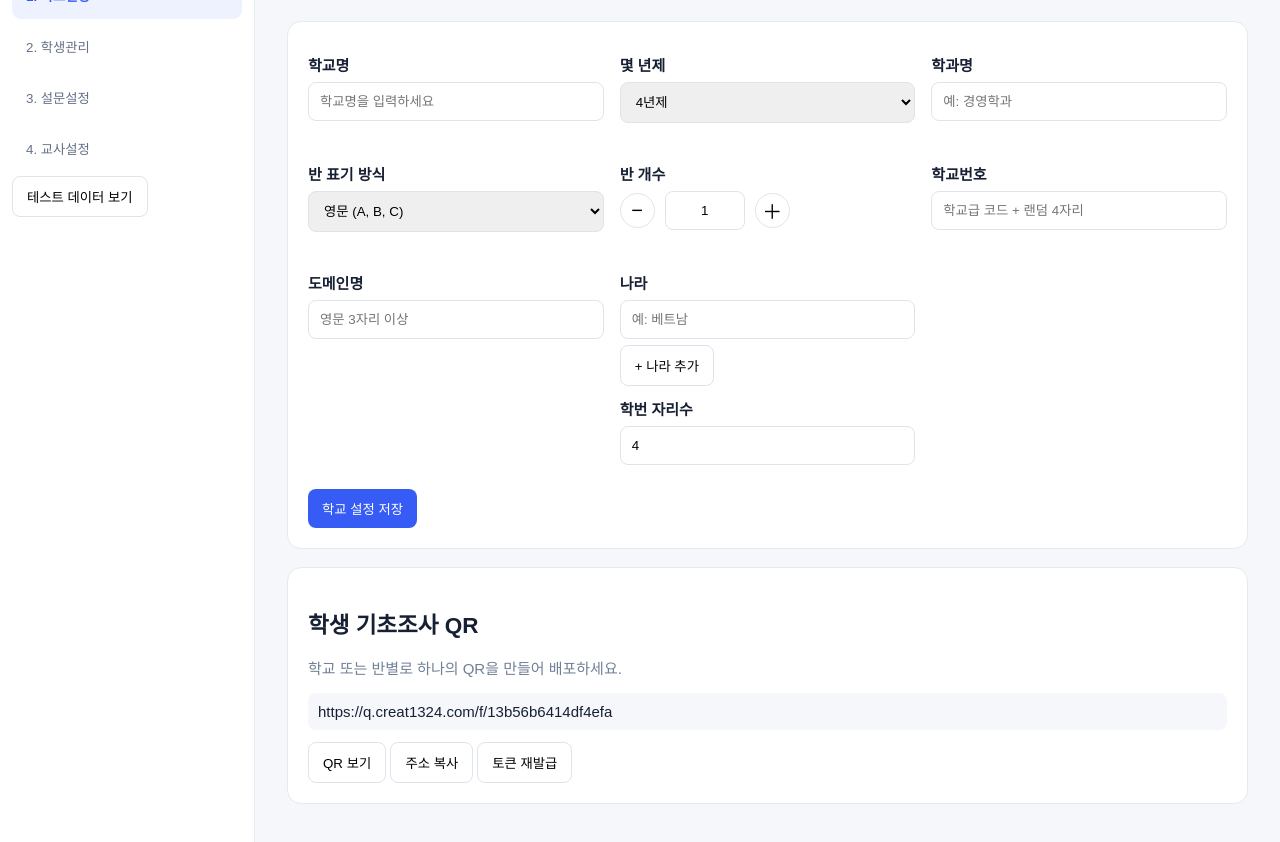
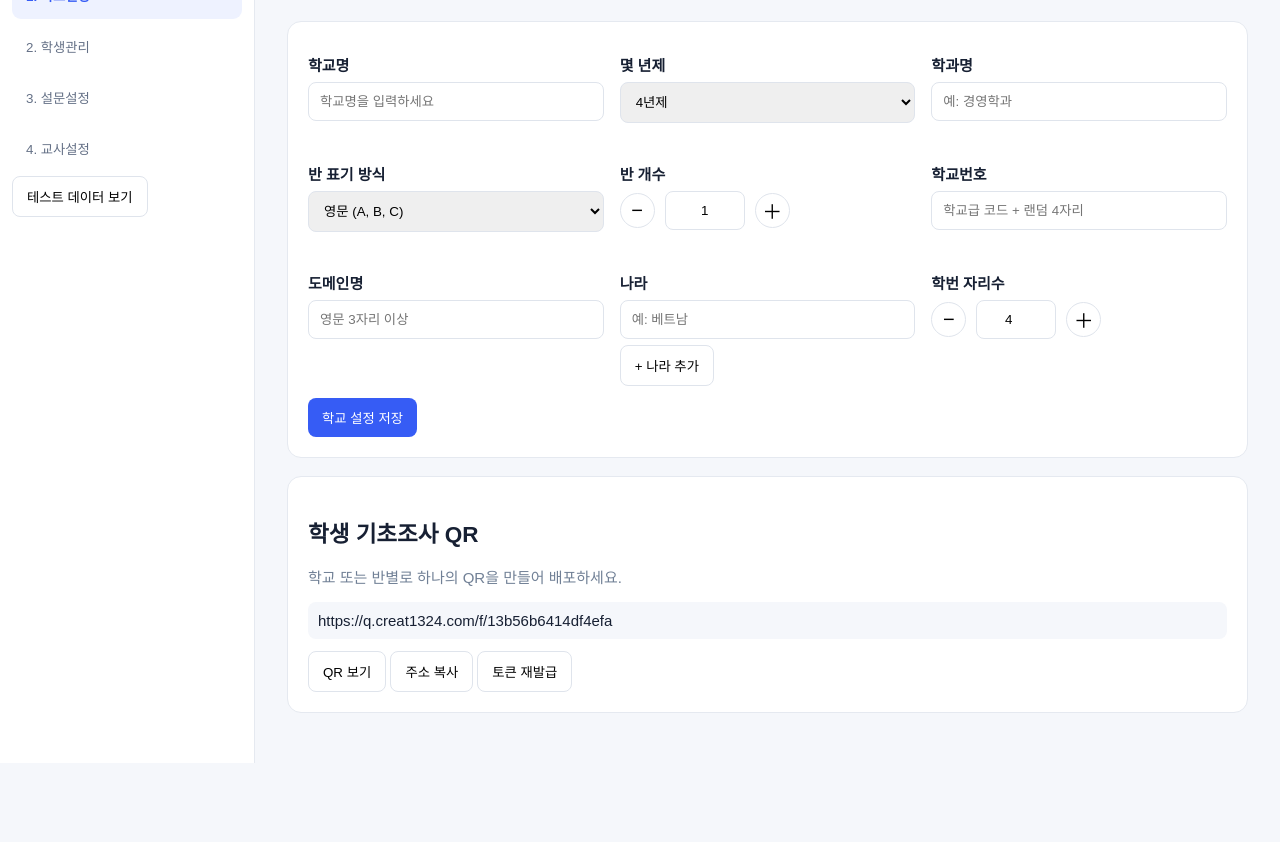
Before and after one commit to gapbbong/1cl_global, a plain HTML site: page index.html in a window 1280 px wide. Shown: the part 106-948 px from the top of the page. After the commit the page ends 869 px from the top, so only its background shows below. Drawn offline with nearby package versions, Linux system fonts and the light colour scheme.

Commit message:
Move student ID stepper beside country setting

```diff
--- a/index.html
+++ b/index.html
@@ -18,8 +18,8 @@ const originalSaveSchool=saveSchool;
 saveSchool=function(){let n=document.getElementById('studentIdLength'),v=Number(n&&n.value);if(!Number.isInteger(v)||v<1||v>20){alert('학번 자리수는 1~20 사이 숫자로 입력해 주세요.');n&&n.focus();return}localStorage.setItem('globalhub.studentIdLength',String(v));originalSaveSchool()};
 function validateStudentId(value){let length=Number(localStorage.getItem('globalhub.studentIdLength')||4),s=String(value||'').trim();if(!new RegExp('^\\d{'+length+'}$').test(s))return '학번은 숫자 '+length+'자리로 입력해 주세요.';return ''}
 function adjustStudentIdLength(n){let e=document.getElementById('studentIdLength');if(!e)return;e.value=Math.max(1,Math.min(20,Number(e.value||4)+n))}
-function ensureStudentIdField(){if(page!=='school'||document.getElementById('studentIdLength'))return;let grid=document.querySelector('.school-grid');if(!grid)return;let box=document.createElement('div');box.className='field';box.innerHTML='<label>학번 자리수</label><div class="class-counter"><button class="ghost" type="button" onclick="adjustStudentIdLength(-1)">−</button><input id="studentIdLength" type="number" min="1" max="20" value="'+(localStorage.getItem('globalhub.studentIdLength')||4)+'" readonly><button class="ghost" type="button" onclick="adjustStudentIdLength(1)">＋</button></div>';grid.insertBefore(box,grid.children[6]||null)}
-const renderWithStudentIdField=render;render=function(){renderWithStudentIdField();ensureStudentIdField()};
+function ensureStudentIdField(){if(page!=='school')return;let grid=document.querySelector('.school-grid');if(!grid)return;let input=document.getElementById('studentIdLength'),box=input&&input.closest('.field');if(!box){box=document.createElement('div');box.className='field';box.innerHTML='<label>학번 자리수</label><div class="class-counter"><button class="ghost" type="button" onclick="adjustStudentIdLength(-1)">−</button><input id="studentIdLength" type="number" min="1" max="20" value="'+(localStorage.getItem('globalhub.studentIdLength')||4)+'" readonly><button class="ghost" type="button" onclick="adjustStudentIdLength(1)">＋</button></div>';grid.appendChild(box)}else{let row=box.querySelector('.class-counter');if(row){input.className='';input.style='max-width:80px;text-align:center';row.style='display:flex;gap:10px;align-items:center'}}let countryField=Array.from(grid.querySelectorAll('.field')).find(x=>x.querySelector('label')&&x.querySelector('label').textContent.includes('나라'));if(countryField&&box!==countryField)countryField.insertAdjacentElement('afterend',box)}
+const baseEnsureStudentIdField=ensureStudentIdField;ensureStudentIdField=function(){baseEnsureStudentIdField();let input=document.getElementById('studentIdLength'),box=input&&input.closest('.field');if(input&&box&&!box.querySelector('.class-counter')){box.innerHTML='<label>학번 자리수</label><div class="class-counter"><button class="ghost" type="button" onclick="adjustStudentIdLength(-1)">−</button><input id="studentIdLength" type="number" min="1" max="20" value="'+(input.value||4)+'" readonly><button class="ghost" type="button" onclick="adjustStudentIdLength(1)">＋</button></div>';input=box.querySelector('#studentIdLength')}let grid=document.querySelector('.school-grid');if(input&&grid){let countryField=Array.from(grid.querySelectorAll('.field')).find(x=>x.querySelector('label')&&x.querySelector('label').textContent.includes('나라'));if(countryField&&box!==countryField)countryField.insertAdjacentElement('afterend',box)}};const renderWithStudentIdField=render;render=function(){renderWithStudentIdField();ensureStudentIdField()};
 render();
 </script>
 <script>new MutationObserver(()=>{document.querySelector('.main').style.marginRight=document.getElementById('previewPanel').classList.contains('open')?'30%':'0'}).observe(document.getElementById('previewPanel'),{attributes:true,attributeFilter:['class']});</script>
```
